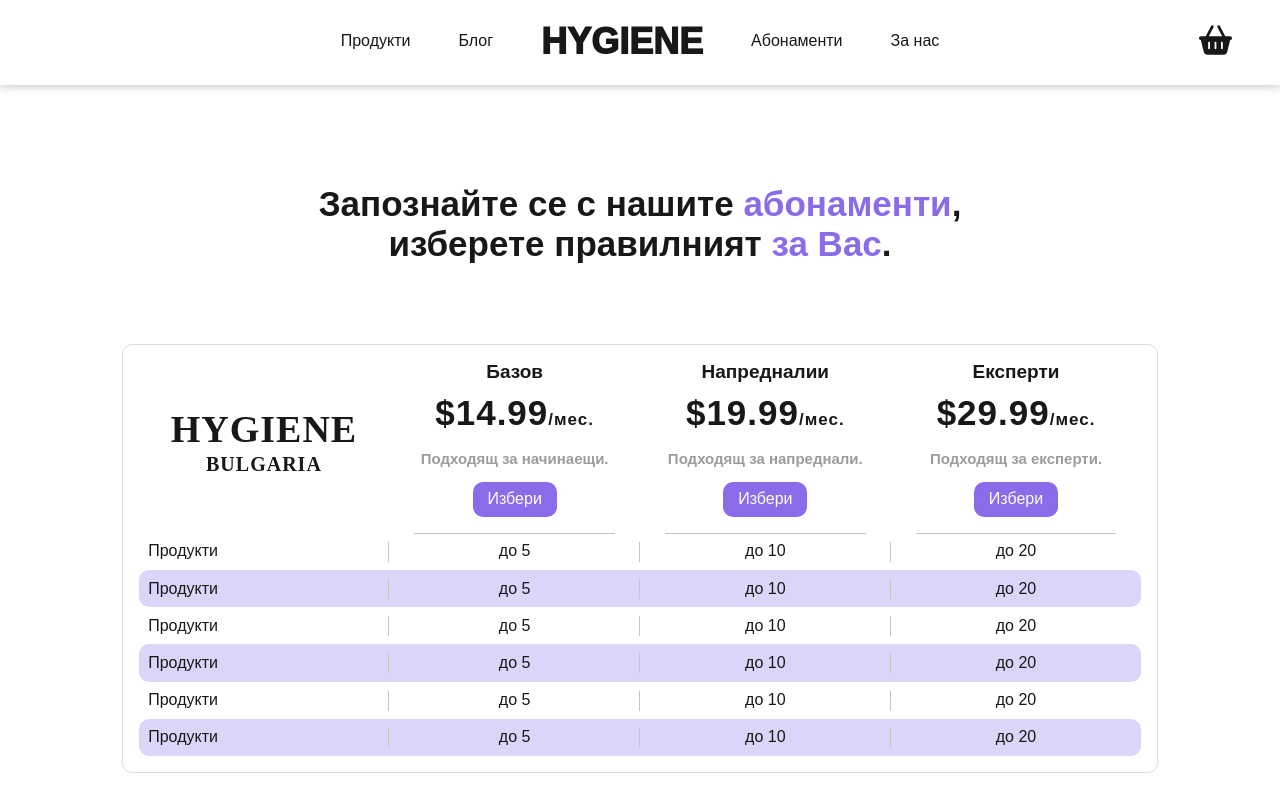
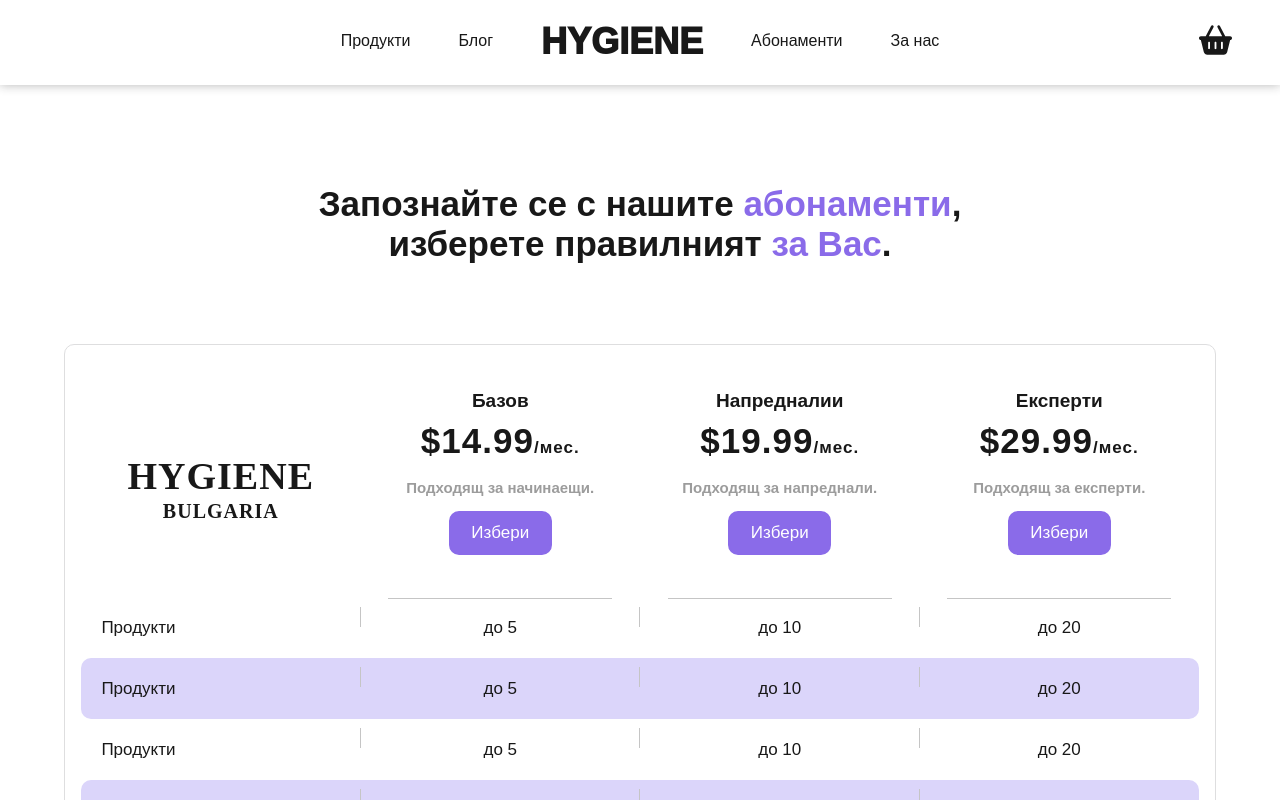
Before and after one commit to KrisKiselkov/Hygiene, a React (Create React App) app: page /subscriptions in a window 1280 px wide. Shown: the top 800 px of the page. Built offline with nearby package versions, Linux system fonts and the light colour scheme.

Commit message:
Width adjustments

```diff
--- a/src/App.css
+++ b/src/App.css
@@ -38,7 +38,7 @@ button {
   position: relative;
   top: 2em;
   height: 4em;
-  width: 50%;
+  width: 30%;
   background-color: #dbd5fa;
   border-radius: 12px;
 }
--- a/src/components/About-Us/AboutUs.css
+++ b/src/components/About-Us/AboutUs.css
@@ -234,7 +234,7 @@
 
 
 /* CONTACT FORM */
-.about-us-main__ab-us-contact-section {
+#about-us-main__ab-us-contact-section {
     height: auto;
     width: 100%;
 }
--- a/src/components/About-Us/AboutUs.js
+++ b/src/components/About-Us/AboutUs.js
@@ -1,9 +1,18 @@
 import './AboutUs.css';
 import { Nav } from '../Nav/Nav';
 import { Footer } from '../Footer/Footer';
+import { useRef } from 'react';
+
 
 
 export function AboutUs() {
+    const formRef = useRef(null);
+
+    const scrollToForm = () => {
+        formRef.current?.scrollIntoView({ behavior: "smooth" });
+    };
+
+
     return (
         <>
             <Nav />
@@ -19,7 +28,7 @@ export function AboutUs() {
                     <div className='about-us-main__ab-us-main-content'>
                         <div className='ab-us-main-content__ab-us-left'>
                             <h2 className='ab-us-left__h2'>Малко за... <br></br><span>Hygiene Bulgaria</span></h2>
-                            <button className='ab-us-left__contact-btn'>
+                            <button onClick={scrollToForm} className='ab-us-left__contact-btn'>
                                 Пиши ни
                                 <figure className='contact-btn__figure'>
                                     <img src={require('../../images/arrow_forward_24dp_8A6BE9_FILL0_wght400_GRAD0_opsz24.png')} alt=''></img>
@@ -115,7 +124,7 @@ export function AboutUs() {
                                 <figure className='team-div__figure'></figure>
                                 <div className='team-div__team-emp-txt'>
                                     <p className='team-emp-txt__name-p'>Kristian Kiselkov</p>
-                                    <p className='team-emp-txt__pos-p'>Founder & CEO</p>
+                                    <p ref={formRef} className='team-emp-txt__pos-p'>Founder & CEO</p>
                                 </div>
                             </div>
                         </div>
--- a/src/components/Landing-Main/Main.css
+++ b/src/components/Landing-Main/Main.css
@@ -245,10 +245,11 @@
 
 /* GRAPH */
 .landing-main__fh-graph {
-    background-color: #dbd5fa;
-    font-family: 'Arimo','Roboto', sans-serif;
-    height: 23em;
-    width: 100%;
+  background-color: #dbd5fa;
+  font-family: 'Arimo','Roboto', sans-serif;
+  height: 23em;
+  width: 100vw; /* full viewport width */
+  margin-left: calc(-50.4vw + 50%); /* recenters it */
 }
 
 .fh-graph__content {
@@ -257,6 +258,7 @@
     justify-content: space-between;
     margin: 0 auto;
     width: 80%;
+    max-width: 1400px;
     height: 100%;
 }
 
@@ -387,12 +389,20 @@ strong {
 .landing-main__why-choose {
     height: 18em;
     padding: 3em;
-    width: 100%;
+    width: 100vw; /* full viewport width */
+    margin-left: calc(-50.4vw + 50%); /* recenters it */
     background-image: url('../../images/head_to_toe_collection.webp');
     background-size: 36%;
     background-position: 95%;
     background-repeat: no-repeat;
     background-color: #dbd5fa;
+}
+
+.why-choose__why-choose-content {
+    margin: 0 auto;
+    width: 80%;
+    max-width: 1400px;
+    height: 100%;
 }
 
 .why-choose__h2 {
@@ -563,6 +573,11 @@ strong {
         background-image: none;
     }
 
+    .why-choose__why-choose-content {
+        width: 100%;
+        padding: 0em 2em;
+    }
+
     .why-choose__h2 {
         top: 1em;
     }
@@ -572,7 +587,7 @@ strong {
         left: 0em;
         justify-content: center;
         margin: 0 auto;
-        width: 90%;
+        width: 100%;
         top: 2em;
     }
 
--- a/src/components/Landing-Main/Main.js
+++ b/src/components/Landing-Main/Main.js
@@ -224,6 +224,7 @@ export function Main() {
             </div>
 
             <div className='landing-main__why-choose'>
+                <div className='why-choose__why-choose-content'>
                     <h2 className='main-h2 why-choose__h2'>Защо да изберете нас?</h2>
 
                     <div className='why-choose__why-blocks'>
@@ -243,6 +244,7 @@ export function Main() {
                         </div>
                     </div>
                 </div>
+            </div>
         </main>
     );
 }
--- a/src/components/Product-Page/Product.css
+++ b/src/components/Product-Page/Product.css
@@ -80,6 +80,8 @@
   padding: 1em;
   display: flex;
   position: relative;
+  text-decoration: none;
+  color: #181818;
 }
 
 .pb-div--trdiv {
--- a/src/components/Product-Page/Product.js
+++ b/src/components/Product-Page/Product.js
@@ -150,7 +150,7 @@ export function Product() {
                     </div>
 
 
-                    <div className='products-page-banner__pb-div pb-div--trdiv'>
+                    <Link to={"/products"} className='products-page-banner__pb-div pb-div--trdiv'>
                         <div className='pb-div__pb-div-text'>
                             <h3 className='pb-div-text__h3'>Най-продавани <br></br>продукти.</h3>
 
@@ -161,10 +161,10 @@ export function Product() {
                                 <p className='pb-view-prod-div__p'>Разгледай продуктите.</p>
                             </div>
                         </div>
-                    </div>
+                    </Link>
 
 
-                    <div className='products-page-banner__pb-div pb-div--frthdiv'>
+                    <Link to={"/subscriptions"} className='products-page-banner__pb-div pb-div--frthdiv'>
                         <div className='pb-div__pb-div-text'>
                             <div className='pb-div-text__pb-view-prod-div pb-view-prod-div--frthdiv'>
                                 <figure className='pb-view-prod-div__figure pb-view-prod-div__figure--frthdiv'>
@@ -175,10 +175,10 @@ export function Product() {
 
                             <h3 className='pb-div-text__h3--frthdiv'>Абонаментни <br></br>планове.</h3>
                         </div>
-                    </div>
+                    </Link>
 
 
-                    <div className='products-page-banner__pb-div pb-div--fithdiv'>
+                    <Link to={"/blog"} className='products-page-banner__pb-div pb-div--fithdiv'>
                         <div className='pb-div__pb-div-text'>
                             <h3 className='pb-div-text__h3'>Нашите <br></br>блог странци.</h3>
 
@@ -189,7 +189,7 @@ export function Product() {
                                 <p className='pb-view-prod-div__p'>Разгледай блоговете.</p>
                             </div>
                         </div>
-                    </div>
+                    </Link>
 
 
                     <div className='products-page-banner__pb-div pb-div--sixdiv'>
--- a/src/components/Subscriptions-Page/Subscriptions.css
+++ b/src/components/Subscriptions-Page/Subscriptions.css
@@ -37,7 +37,7 @@
 }
 
 .subscriptions__sub-div-table {
-    width: 90%;
+    width: 100%;
     margin: 5em auto 10em auto;
     border: 1px solid #dededf;
     padding: 1em;
@@ -54,6 +54,7 @@
 .th {
     text-align: center;
     position: relative;
+    padding-top: 1.8em;
 }
 
 .th::after {
@@ -111,10 +112,10 @@
     background-color: #8a6be9;
     color: #fff;
     border: 2px solid #8a6be9;
-    font-size: 16px;
-    padding: .4em .8em;
+    font-size: 17px;
+    padding: .6em 1.2em;
     border-radius: 10px;
-    margin-bottom: 1em;
+    margin-bottom: 2.5em;
     transition: all .3s;
 }
 
@@ -124,10 +125,11 @@
 }
 
 .td {
-    padding: .6em;
+    padding: 1.2em;
     text-align: center;
     font-weight: 500;
     position: relative;
+    font-size: 17px;
 }
 
 .td::after {
```
Lines whose indentation alone changed are shown as unchanged.
